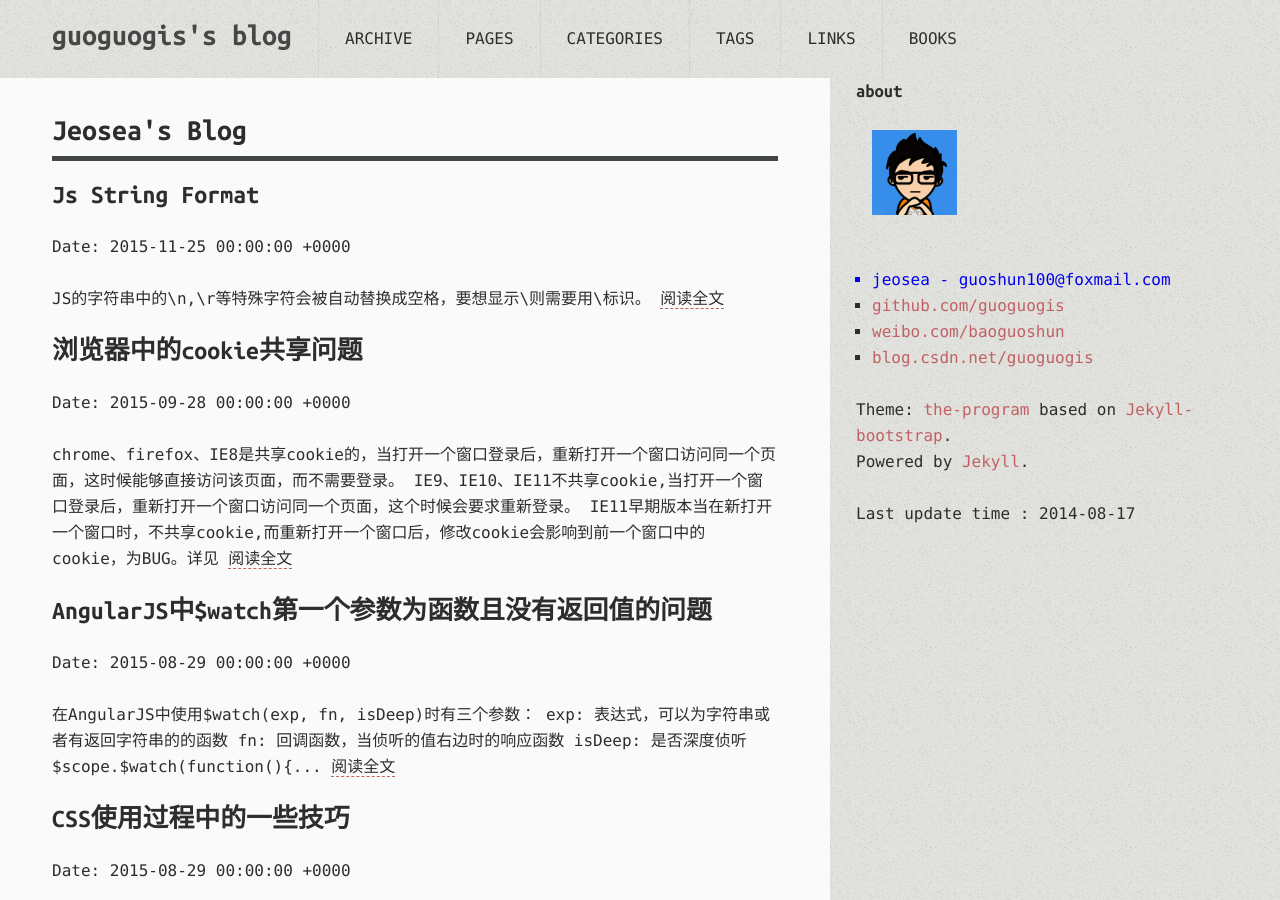
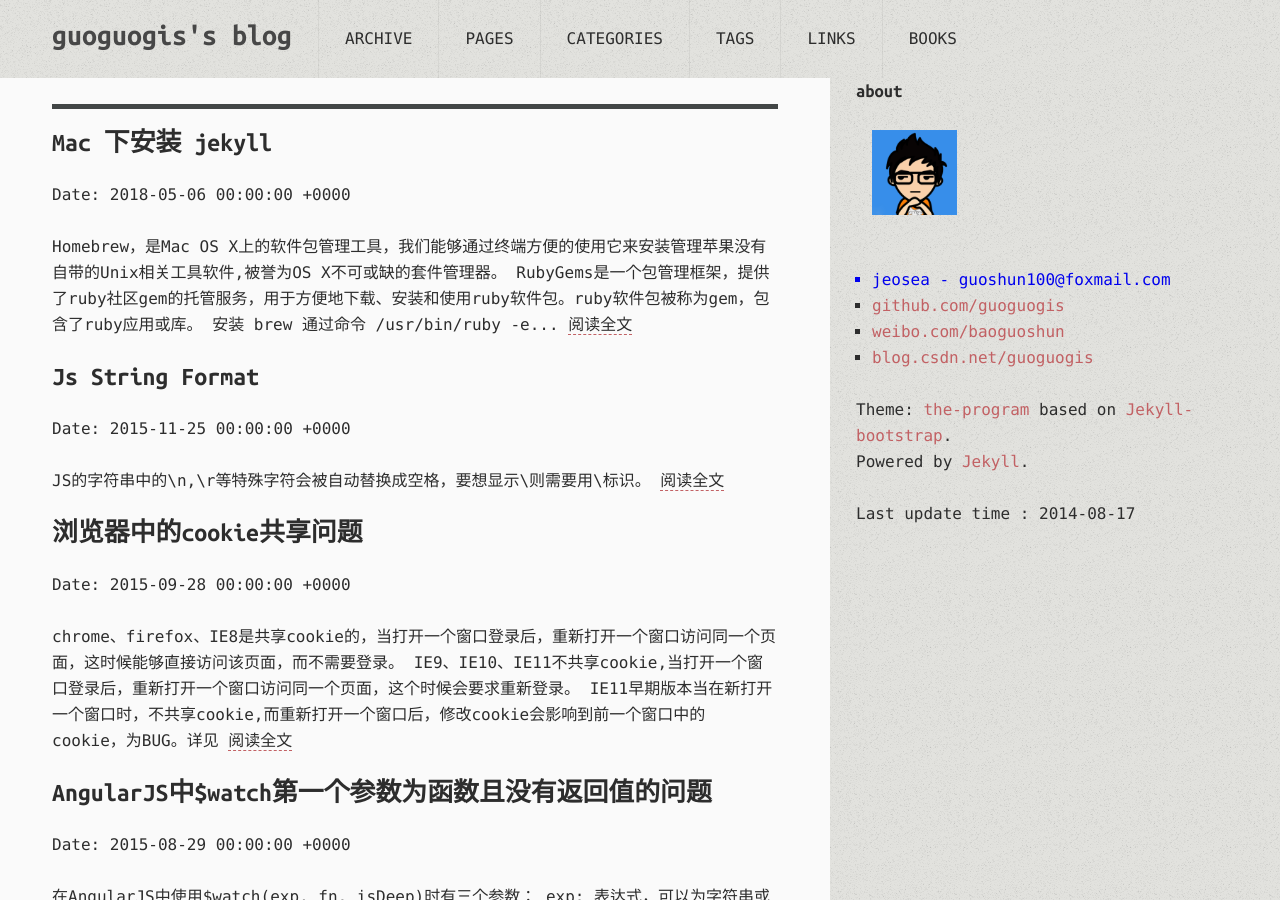
Before and after one commit to guoguogis/guoguogis.github.io, a Jekyll site: the page built from index.md, in a window 1280 px wide and 900 px high. Built offline with Jekyll 4.4.1, drawn with Linux system fonts in a browser that asks for light colours.

Commit message:
mac jekyll
mac jekyll

```diff
--- a/_includes/themes/the-program/page.html
+++ b/_includes/themes/the-program/page.html
@@ -4,7 +4,7 @@
 			<header>
 				<div class="unit-head">
 					<div class="unit-inner unit-head-inner">
-						<h1 class="h2 entry-title">{{ page.title }}</h1>
+						<!--<h1 class="h2 entry-title">{{ page.title }}</h1>-->
 					</div><!-- unit-inner -->
 				</div><!-- unit-head -->
 			</header>
--- /dev/null
+++ b/_posts/2018/2018-05-06-mac-jekyll.md
@@ -0,0 +1,43 @@
+---
+layout: page
+title: Mac 下安装 jekyll
+tagline: Supporting tagline
+tags: [mac, jekyll]
+categories: [mac]
+comments: true
+---
+{% include JB/setup %}
+
+> Homebrew，是Mac OS X上的软件包管理工具，我们能够通过终端方便的使用它来安装管理苹果没有自带的Unix相关工具软件,被誉为OS X不可或缺的套件管理器。
+
+> RubyGems是一个包管理框架，提供了ruby社区gem的托管服务，用于方便地下载、安装和使用ruby软件包。ruby软件包被称为gem，包含了ruby应用或库。
+
+
+## 安装 `brew`
+
++ 通过命令 `/usr/bin/ruby -e "$(curl -fsSL https://raw.githubusercontent.com/Homebrew/install/master/install)"` 来安装
++ 通过命令 `brew -v` 来查看版本，如果安装成功，则可以正常显示版本
+
+## 安装 `ruby`
+
++ mac 默认安装了 ruby，不过仍然可以通过命令 `brew install ruby`来安装 ruby，安装过程中会提示删除默认的 ruby
++ 通过命令 `ruby -v` 来查看 ruby 版本，如果安装成功，则可以正常显示版本
+
+## 安装 `gem`
+
++ 在[官网](https://rubygems.org/pages/download)来下载 gem 安装包
++ 解压并在解压目录下通过命令 `ruby setup.rb` 来安装
++ 通过命令 `gem -version` 来查看版本，如果安装成功，则可以正常显示版本
+
+## 安装 `jekyll`
+
++ 通过命令 `gem install jekyll` 来安装 jeykyll
++ 通过命令 `jekyll -v` 来查看版本，如果安装成功，则可以正常显示版本
+
+## 使用 `jekyll`
+
++ 通过命令 `jekyll build` 来编译项目
++ 通过命令 `jekyll serve` 来启动服务，默认通过 `http:127.0.0.1:4000` 来访问服务
+
+
+- - -
```
